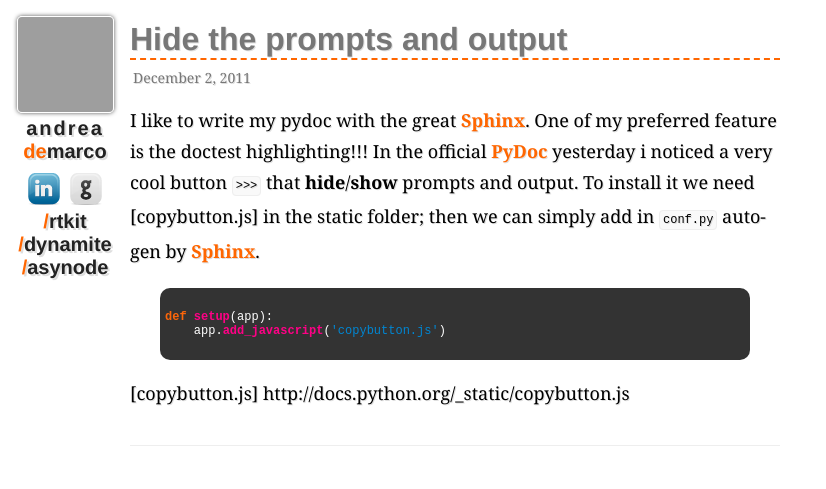
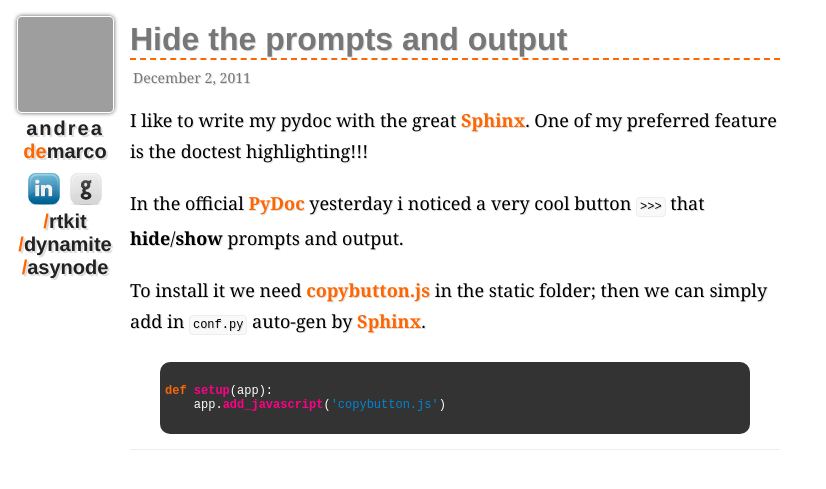
Before and after one commit to z4r/z4r.github.com, a Jekyll site: the page built from _posts/2011-12-02-hides-the-prompts-and-output.markdown, in a window 1280 px wide, cut to the strip 0-489 px from the top of the page. Shown: the whole strip, without its empty margins (0-826 px from the left). Built offline with Jekyll 4.4.1, drawn with Linux system fonts in a browser that asks for light colours; Markdown is read by kramdown in place of the engine named in the settings; grey boxes are pictures that could not be loaded.

Commit message:
fix post

```diff
--- a/_posts/2011-12-02-hides-the-prompts-and-output.markdown
+++ b/_posts/2011-12-02-hides-the-prompts-and-output.markdown
@@ -4,7 +4,9 @@
 ---
 
 I like to write my pydoc with the great [Sphinx]. One of my preferred feature is the doctest highlighting!!!
+
 In the official [PyDoc] yesterday i noticed a very cool button `>>>` that **hide**/**show** prompts and output.
+
 To install it we need [copybutton.js] in the static folder; then we can simply add in `conf.py` auto-gen by [Sphinx].
 
 {% highlight python %}
@@ -14,4 +16,4 @@
 
 [Sphinx]: http://sphinx.pocoo.org/
 [PyDoc]: http://docs.python.org/
-[copybutton.js] http://docs.python.org/_static/copybutton.js
+[copybutton.js]: http://docs.python.org/_static/copybutton.js
```
